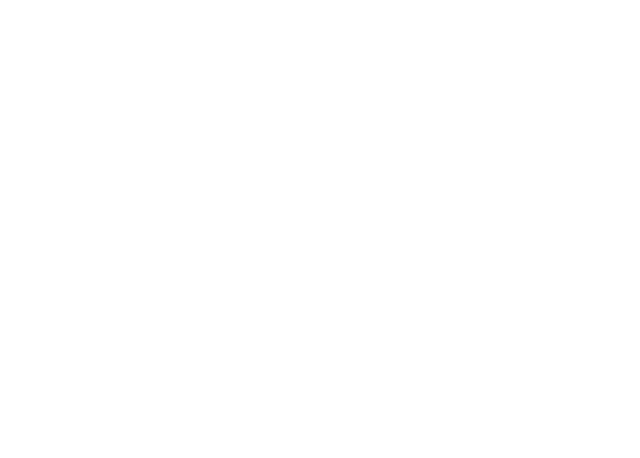
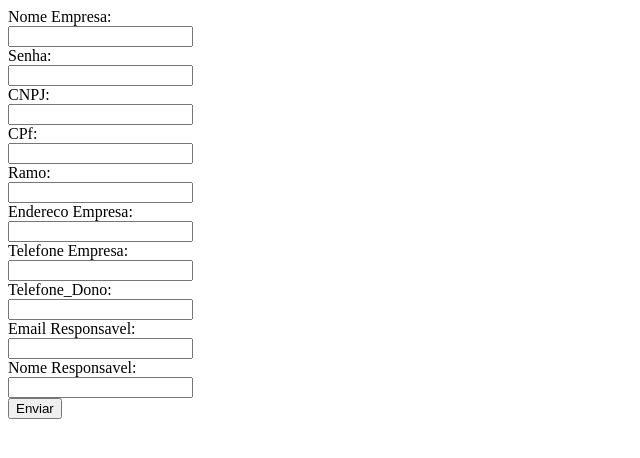
Before and after one commit to Compuespi2016/Convenio, a PHP site: page /formularios/cadastro_empresa.php in a window 1280 px wide. Before the commit the part shown is empty. Shown: the top 458 px of the page, without its empty margins (0-640 px from the left). Run offline with PHP 8.4, Linux system fonts and the light colour scheme; data that the repository does not hold is empty.

Commit message:
cadastro

```diff
--- a/formularios/cadastro_empresa.php
+++ b/formularios/cadastro_empresa.php
@@ -1,3 +1,30 @@
+<?php
+include_once('../db/conexao.php');
+	if(isset($_POST['nome'])){
+		$nomemp = $_POST['nome'];
+		$senha = $_POST['senha'];
+		$cnpj = $_POST['cnpj'];
+		$cpf = $_POST['cpf'];
+		$ramo = $_POST['ramo'];
+		$enderecoemp = $_POST['endereco'];
+		$telefonemp = $_POST['telefone'];
+		$telefonedon = $_POST['telefone_dono'];
+		$email = $_POST['email'];
+		$nomeresp = $_POST['dono'];
+
+
+		$query = "insert into user_empresa (nome , senha, cnpj, cpf, ramo,endereco,telefone,telefone_dono,email,dono) values ({'nomemp'},{'senha'},{'cnpj'},{'cpf'},{'ramo'},{'enderecoemp'},{'telefonemp'},{'telefonedon'},{'email'}, {nomeresp})";
+
+		if(mysqli_query($conecta,$query)){
+			echo "<center> Inserido .... </center>";
+		}
+		else
+			echo "<center> Inserido .... </center>";
+	}
+
+?>
+
+
 <!DOCTYPE html>
 <html>
 <head>
@@ -5,5 +32,44 @@
 </head>
 <body>
 
+<form action="cadastro_empresa.php" method="POST">
+	Nome Empresa:<br>
+	<input type="text" name="nome"><br>
+	Senha:<br>
+	<input type="password" name="senha"><br>
+	CNPJ:<br>
+	<input type="text" name="cnpj"><br>
+	CPf:<br>
+	<input type="text" name="cpf"><br>
+	Ramo:<br>
+	<input type="text" name="ramo"><br>
+	Endereco Empresa:<br>
+	<input type="text" name="endereco"><br>
+	Telefone Empresa:<br>
+	<input type="text" name="telefone"><br>
+	Telefone_Dono:<br>
+	<input type="text" name="telefone_dono"><br>
+	Email Responsavel:<br>
+	<input type="text" name="email"><br>
+	Nome Responsavel:<br>
+	<input type="text" name="dono"><br>
+	<button type="submit"> Enviar</button>
+
+
+</form>
+<?php
+
+
+
+
+
+
+
+
+?>
+
+
+
+
 </body>
 </html>
```
